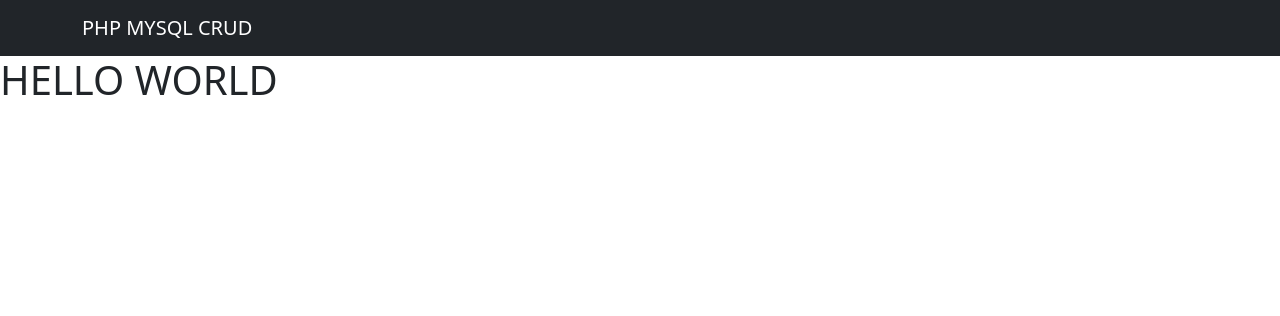
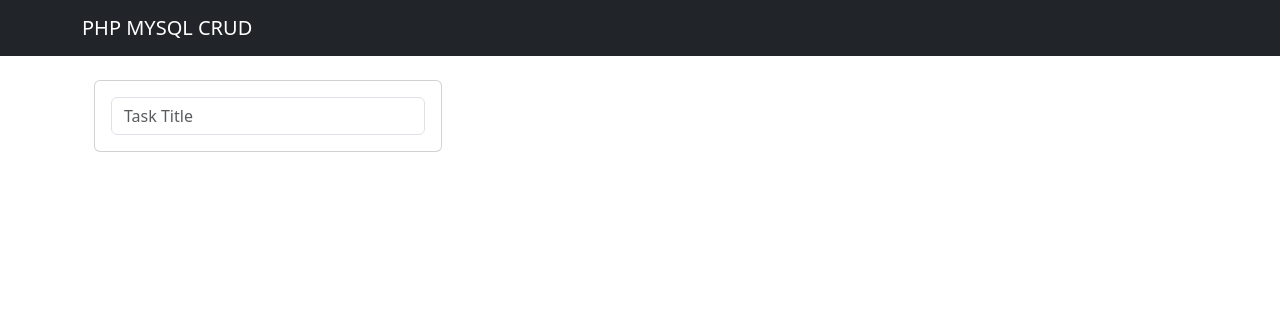
Before and after one commit to ariannagiannoccaro/CRUD_php_MYSQL, a PHP site: page / in a window 1280 px wide. Shown: the top 316 px of the page. Run offline with PHP 8.4, Linux system fonts and the light colour scheme.

Commit message:
Avance 12 de junio

```diff
--- a/index.php
+++ b/index.php
@@ -2,6 +2,29 @@
 
 <?php include("includes/header.php") ?>
 
-<h1>HELLO WORLD</h1>
+<div class="container p-4">
+
+    <div class="row">
+
+        <div class="col-md-4">
+
+            <div class="card card-body">
+                <form action="">
+                    <div class="form-group">
+                        <input type="text" name= "title" class="form-control"
+                        placeholder="Task Title">
+                    </div>
+                </form>
+
+            </div>
+
+        </div>
+
+        <div class="col-md-4">
+
+        </div>
+    </div>
+
+</div>
 
 <?php include("includes/footer.php") ?>
```
